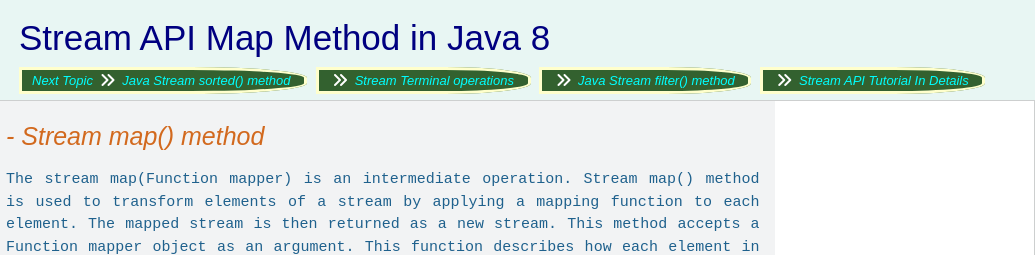
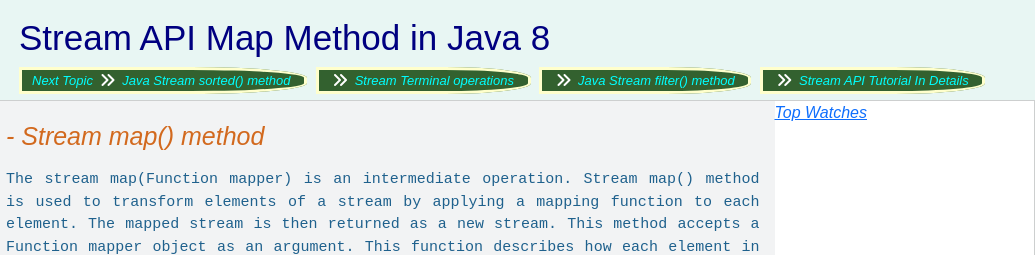
Before and after one commit to jhumaranidas/java2ee.com, a plain HTML site: page stream/stream-map-method-in-java-8.html in a window 1280 px wide. Shown: the top 255 px of the page, 245-1280 px from the left. Drawn offline with nearby package versions, Linux system fonts and the light colour scheme; files whose address does not match are found by name; a web font is replaced by a local one.

Commit message:
advertisement

```diff
--- a/stream/stream-map-method-in-java-8.html
+++ b/stream/stream-map-method-in-java-8.html
@@ -789,7 +789,7 @@ Output:
 				        </div> <!--end left-->
                         <!--start right-->
                         <div class="d-none d-md-block col-md-3 col-lg-3 col-sm-12 right-adv" id="right-adv">
-
+                            <a target="_blank" href="https://www.amazon.in/b?_encoding=UTF8&tag=9999999990f-21&linkCode=ur2&linkId=4cf56c7f7b6a8166124ad430b52bffd5&camp=3638&creative=24630&node=5518819031">Top Watches</a>
                         </div>   <!--end right-->
                     </div>
 
```
